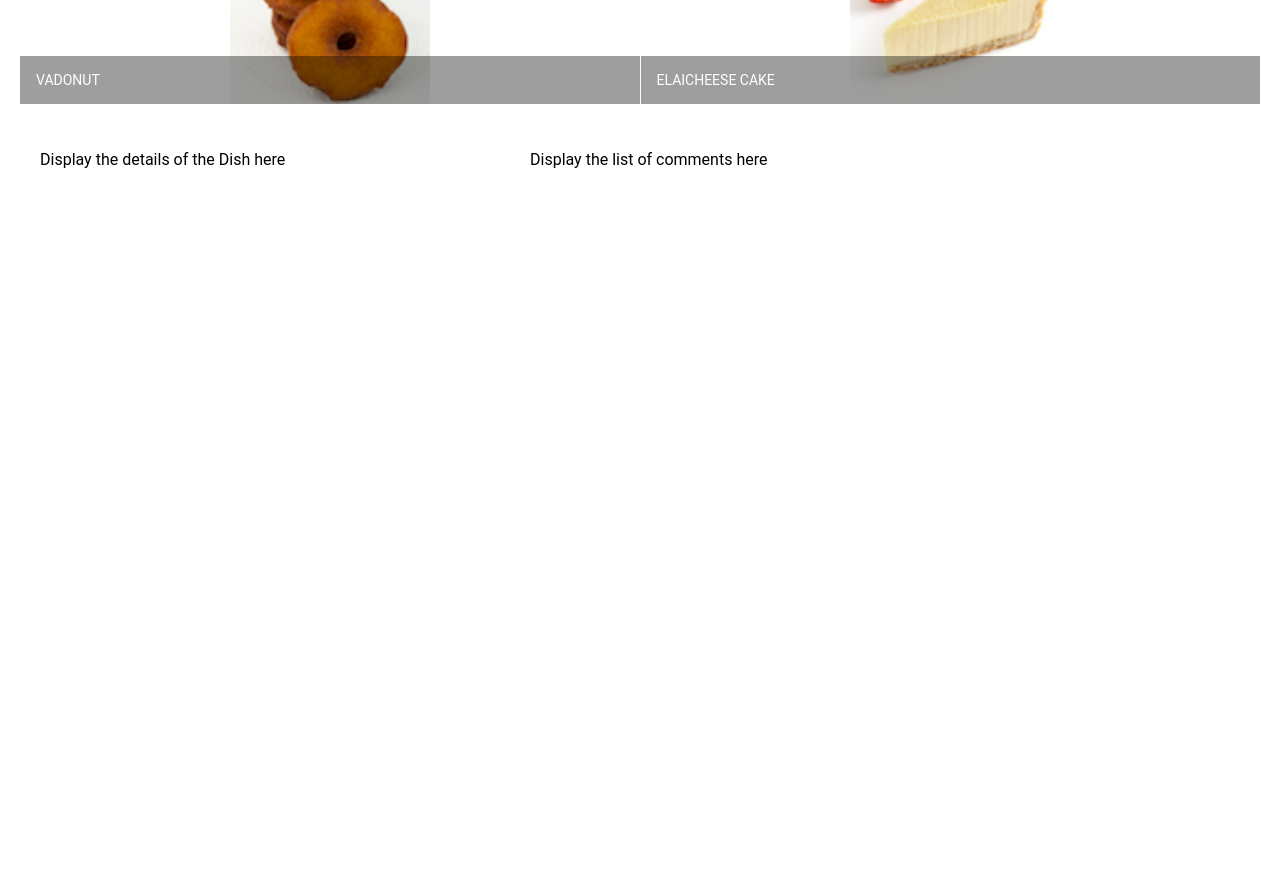
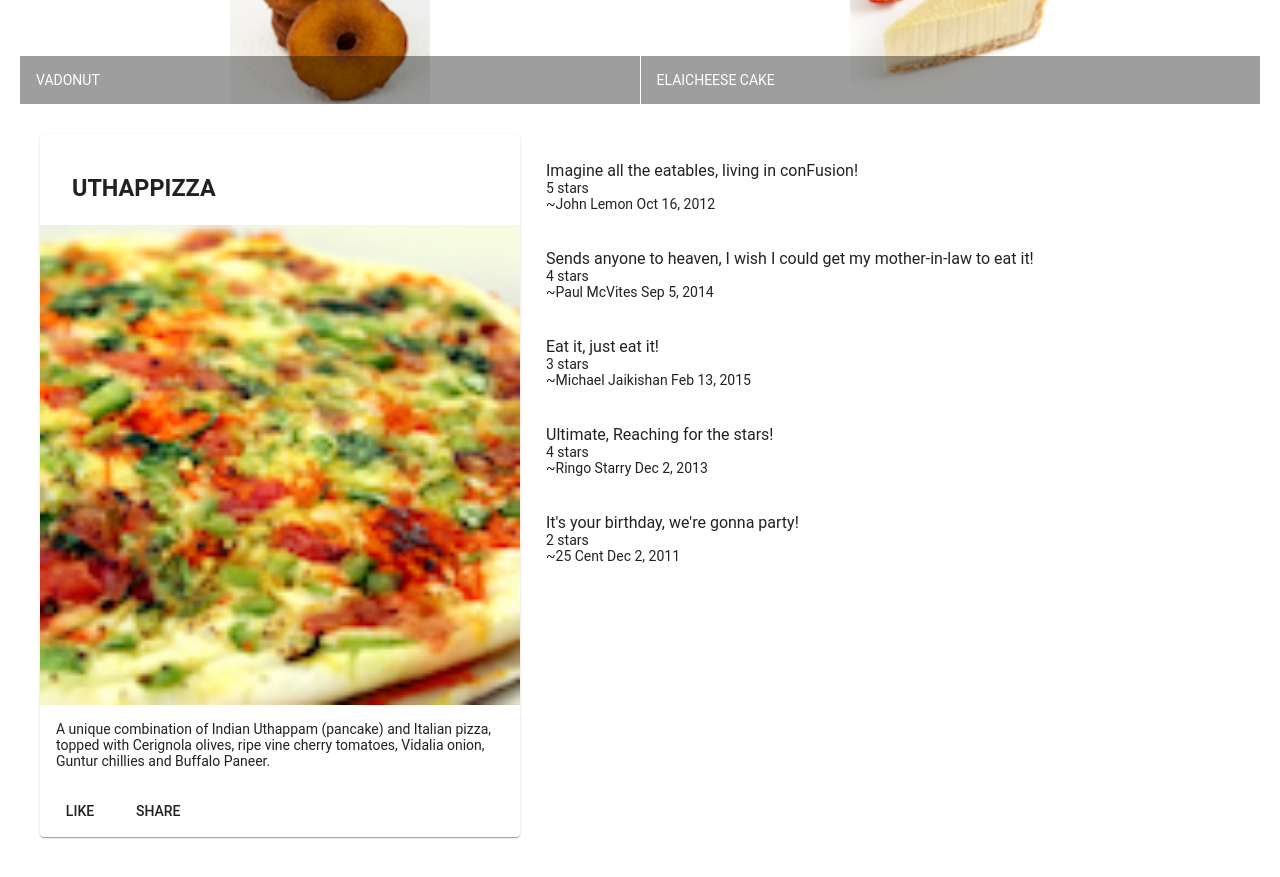
Before and after one commit to carl-parrish/coursera-frontend-angular, an Angular app: page / in a window 1280 px wide. Shown: the part 460-1337 px from the top of the page. Before the commit the page ends 800 px from the top, so only its background shows below. Built offline with nearby package versions, Linux system fonts and the light colour scheme.

Commit message:
complete week 1 assignment

```diff
--- a/src/app/dishdetail/dishdetail.component.html
+++ b/src/app/dishdetail/dishdetail.component.html
@@ -1,15 +1,31 @@
-<div class="container"
-     fxLayout="row"
-     fxLayout.sm="column"
-     fxLayout.xs="column"
-     fxLayoutAlignlgt-md="spae-around center"
-     fxLayoutGap="10px"
-     fxLayoutGap.xs="0">
-      <div fxFlex="40">
-        <p>Display the details of the Dish here</p>
-      </div>
+<div class="container" fxLayout="row" fxLayout.sm="column" fxLayout.xs="column" fxLayoutAlignlgt-md="spae-around center"
+	fxLayoutGap="10px" fxLayoutGap.xs="0">
 
-      <div fxFlex="40">
-        <p>Display the list of comments here</p>
-      </div>
-     </div>
+	<div fxFlex="40" *ngIf="selectedDish">
+		<mat-card>
+			<mat-card-header>
+				<mat-card-title>
+					<h3>{{selectedDish.name | uppercase}}</h3>
+				</mat-card-title>
+			</mat-card-header>
+			<img [src]="selectedDish.image" [alt]="selectedDish.name" mat-card-image>
+			<mat-card-content>
+				<p>{{selectedDish.description}}</p>
+			</mat-card-content>
+			<mat-card-actions>
+				<button mat-button>LIKE</button>
+				<button mat-button>SHARE</button>
+			</mat-card-actions>
+		</mat-card>
+	</div>
+
+	<div fxFlex="40">
+		<mat-list fxFlex>
+			<mat-list-item *ngFor="let comment of dish.comments">
+				<p mat-line>{{comment.comment }}</p>
+        <p mat-line>{{comment.rating}} stars</p>
+        <p mat-line><span id="author">~{{comment.author}} </span> <span id="date">{{comment.date | date}}</span></p>
+			</mat-list-item>
+		</mat-list>
+	</div>
+</div>
--- a/src/app/dishdetail/dishdetail.component.ts
+++ b/src/app/dishdetail/dishdetail.component.ts
@@ -1,4 +1,49 @@
 import { Component, OnInit } from '@angular/core';
+
+
+const DISH = {
+  id: '0',
+  name: 'Uthappizza',
+  image: '/assets/images/uthappizza.png',
+  category: 'mains',
+  featured: true,
+  label: 'Hot',
+  price: '4.99',
+  // tslint:disable-next-line:max-line-length
+  description: 'A unique combination of Indian Uthappam (pancake) and Italian pizza, topped with Cerignola olives, ripe vine cherry tomatoes, Vidalia onion, Guntur chillies and Buffalo Paneer.',
+  comments: [
+       {
+           rating: 5,
+           comment: 'Imagine all the eatables, living in conFusion!',
+           author: 'John Lemon',
+           date: '2012-10-16T17:57:28.556094Z'
+       },
+       {
+           rating: 4,
+           comment: 'Sends anyone to heaven, I wish I could get my mother-in-law to eat it!',
+           author: 'Paul McVites',
+           date: '2014-09-05T17:57:28.556094Z'
+       },
+       {
+           rating: 3,
+           comment: 'Eat it, just eat it!',
+           author: 'Michael Jaikishan',
+           date: '2015-02-13T17:57:28.556094Z'
+       },
+       {
+           rating: 4,
+           comment: 'Ultimate, Reaching for the stars!',
+           author: 'Ringo Starry',
+           date: '2013-12-02T17:57:28.556094Z'
+       },
+       {
+           rating: 2,
+           comment: 'It\'s your birthday, we\'re gonna party!',
+           author: '25 Cent',
+           date: '2011-12-02T17:57:28.556094Z'
+       }
+   ]
+};
 
 @Component({
   selector: 'app-dishdetail',
@@ -12,4 +57,7 @@
   ngOnInit(): void {
   }
 
+  dish = DISH;
+  selectedDish = DISH;
+
 }
```
